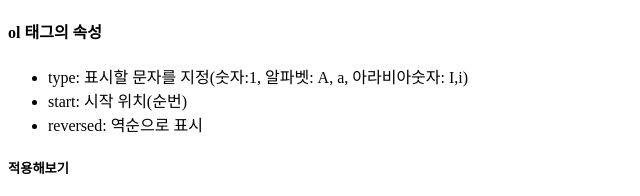
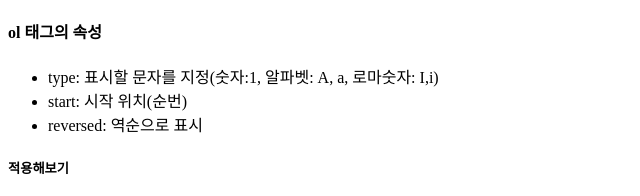
Before and after one commit to sjlimiei26/3_Front, a plain HTML site: page 01_HTML기초.html in a window 1280 px wide. Shown: the part 1454-1650 px from the top of the page, 0-640 px from the left. Drawn offline with Linux system fonts and the light colour scheme.

Commit message:
260715 명칭 변경
- 아라비아 숫자: 0, 1, 2, 3, 4, 5, 6, 7, 8, 9
- 로마 숫자: I(1), V(5), X(10), L(50), C(100), D(500), M(1000)

```diff
--- a/01_HTML기초.html
+++ b/01_HTML기초.html
@@ -85,7 +85,7 @@
 
     <h4>ol 태그의 속성</h4>
     <ul>
-        <li>type: 표시할 문자를 지정(숫자:1, 알파벳: A, a, 아라비아숫자: I,i)</li>
+        <li>type: 표시할 문자를 지정(숫자:1, 알파벳: A, a, 로마숫자: I,i)</li>
         <li>start: 시작 위치(순번)</li>
         <li>reversed: 역순으로 표시</li>
     </ul>
```
